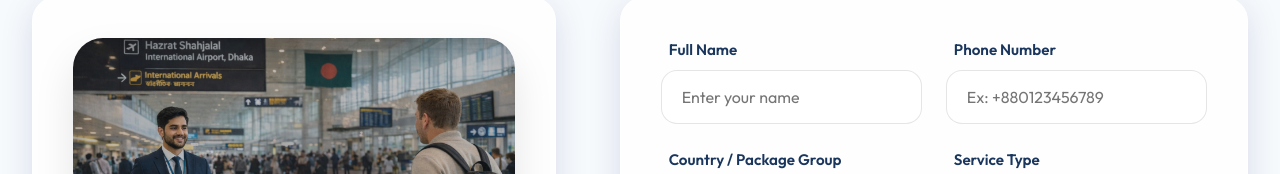
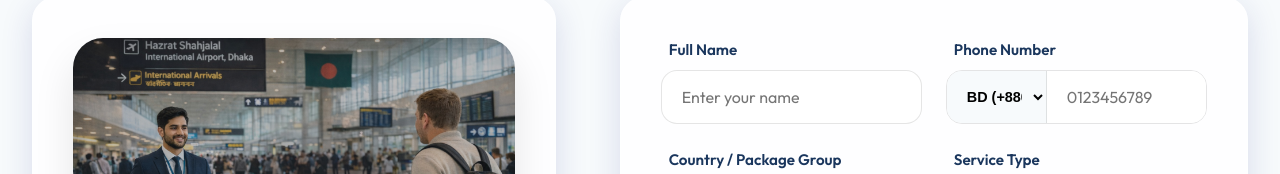
Before and after one commit to iamemonhowlader/airport, a React (Vite) app: page /book-now in a window 1280 px wide. Shown: the part 123-297 px from the top of the page. Built offline with nearby package versions, Linux system fonts and the light colour scheme.

Commit message:
commit information

```diff
--- a/src/pages/BookNow.css
+++ b/src/pages/BookNow.css
@@ -81,6 +81,41 @@
 .form-textarea {
   min-height: 150px;
   resize: vertical;
+}
+
+/* Phone Input with Country Code */
+.phone-input-wrapper {
+  display: flex;
+  gap: 0;
+  border-radius: 16px;
+  overflow: hidden;
+  border: 1px solid rgba(0,0,0,0.1);
+  transition: var(--transition-fast);
+}
+
+.phone-input-wrapper:focus-within {
+  border-color: var(--accent);
+  box-shadow: 0 0 0 4px rgba(246, 166, 30, 0.1);
+  transform: translateY(-2px);
+}
+
+.country-code-select {
+  width: 100px;
+  border: none;
+  border-right: 1px solid rgba(0,0,0,0.1);
+  background: var(--bg-light);
+  padding: 0 0.5rem 0 1rem;
+  font-size: 0.9rem;
+  font-weight: 600;
+  cursor: pointer;
+  outline: none;
+}
+
+.phone-main-input {
+  border: none !important;
+  border-radius: 0 !important;
+  box-shadow: none !important;
+  transform: none !important;
 }
 
 .form-submit-btn {
--- a/src/pages/BookNow.tsx
+++ b/src/pages/BookNow.tsx
@@ -1,9 +1,11 @@
 import { useState } from 'react';
+import { countryCodes } from '../utils/countryCodes';
 import './BookNow.css';
 
 const BookNow = () => {
     const [formData, setFormData] = useState({
         fullName: '',
+        countryCode: '+880',
         phoneNumber: '',
         country: '',
         serviceType: '',
@@ -78,14 +80,28 @@ const BookNow = () => {
 
                                 <div className="form-group">
                                     <label className="form-label">Phone Number</label>
+                                    <div className="phone-input-wrapper">
+                                        <select
+                                            name="countryCode"
+                                            className="country-code-select"
+                                            value={formData.countryCode}
+                                            onChange={handleChange}
+                                        >
+                                            {countryCodes.map((item) => (
+                                                <option key={item.iso} value={item.code}>
+                                                    {item.iso} ({item.code})
+                                                </option>
+                                            ))}
+                                        </select>
                                         <input
                                             type="tel"
                                             name="phoneNumber"
-                                        placeholder="Ex: +880123456789"
-                                        className="form-input"
+                                            placeholder="0123456789"
+                                            className="form-input phone-main-input"
                                             required
                                             onChange={handleChange}
                                         />
+                                    </div>
                                 </div>
 
                                 <div className="form-group">
--- a/src/pages/Home.css
+++ b/src/pages/Home.css
@@ -9,10 +9,12 @@
   background: linear-gradient(rgba(10, 25, 47, 0.4), rgba(10, 25, 47, 0.4)), url('/images/new.png');
   background-size: cover;
   background-position: center;
+  background-repeat: no-repeat;
   display: flex;
   align-items: center;
   color: var(--white);
   padding-top: 100px;
+  transition: all 0.5s ease;
 }
 
 .hero-badge {
@@ -52,7 +54,9 @@
 }
 
 .btn-outline {
-  display: inline-block;
+  display: flex;
+  align-items: center;
+  gap: 0.75rem;
   border: 2px solid var(--white);
   color: var(--white);
   padding: 1rem 2.5rem;
@@ -283,11 +287,18 @@
 
 @media (max-width: 768px) {
   .premium-hero {
-    padding-top: 120px;
+    padding-top: 180px;
+    padding-bottom: 60px;
+    min-height: auto;
+    background-size: 100% auto; /* Show full image width without zoom */
+    background-position: top center;
+    background-repeat: no-repeat;
+    background-color: #0a192f; /* Fallback color matching the image theme */
   }
 
   .hero-title {
-    font-size: 2.5rem;
+    font-size: 2.8rem;
+    margin-bottom: 1rem;
   }
 
   .hero-subtitle {
--- a/src/pages/Home.tsx
+++ b/src/pages/Home.tsx
@@ -19,7 +19,9 @@ const Home = () => {
                         </p>
                         <div className="hero-actions">
                             <Link to="/book-now/" className="btn-accent">Book Now</Link>
-                            <Link to="/services/" className="btn-outline">Our Services</Link>
+                            <a href="https://wa.me/8801325172266" target="_blank" rel="noopener noreferrer" className="btn-outline">
+                                <i className="ri-whatsapp-line"></i> WhatsApp Us
+                            </a>
                         </div>
                     </div>
                     <div className="hero-stats">
--- /dev/null
+++ b/src/utils/countryCodes.ts
@@ -0,0 +1,61 @@
+export const countryCodes = [
+    { name: "Afghanistan", code: "+93", iso: "AF" },
+    { name: "Albania", code: "+355", iso: "AL" },
+    { name: "Algeria", code: "+213", iso: "DZ" },
+    { name: "Andorra", code: "+376", iso: "AD" },
+    { name: "Angola", code: "+244", iso: "AO" },
+    { name: "Argentina", code: "+54", iso: "AR" },
+    { name: "Armenia", code: "+374", iso: "AM" },
+    { name: "Australia", code: "+61", iso: "AU" },
+    { name: "Austria", code: "+43", iso: "AT" },
+    { name: "Azerbaijan", code: "+994", iso: "AZ" },
+    { name: "Bahrain", code: "+973", iso: "BH" },
+    { name: "Bangladesh", code: "+880", iso: "BD" },
+    { name: "Belgium", code: "+32", iso: "BE" },
+    { name: "Brazil", code: "+55", iso: "BR" },
+    { name: "Canada", code: "+1", iso: "CA" },
+    { name: "China", code: "+86", iso: "CN" },
+    { name: "Denmark", code: "+45", iso: "DK" },
+    { name: "Egypt", code: "+20", iso: "EG" },
+    { name: "Finland", code: "+358", iso: "FI" },
+    { name: "France", code: "+33", iso: "FR" },
+    { name: "Germany", code: "+49", iso: "DE" },
+    { name: "Greece", code: "+30", iso: "GR" },
+    { name: "Hong Kong", code: "+852", iso: "HK" },
+    { name: "India", code: "+91", iso: "IN" },
+    { name: "Indonesia", code: "+62", iso: "ID" },
+    { name: "Iran", code: "+98", iso: "IR" },
+    { name: "Iraq", code: "+964", iso: "IQ" },
+    { name: "Ireland", code: "+353", iso: "IE" },
+    { name: "Italy", code: "+39", iso: "IT" },
+    { name: "Japan", code: "+81", iso: "JP" },
+    { name: "Jordan", code: "+962", iso: "JO" },
+    { name: "Kuwait", code: "+965", iso: "KW" },
+    { name: "Lebanon", code: "+961", iso: "LB" },
+    { name: "Malaysia", code: "+60", iso: "MY" },
+    { name: "Maldives", code: "+960", iso: "MV" },
+    { name: "Mexico", code: "+52", iso: "MX" },
+    { name: "Netherlands", code: "+31", iso: "NL" },
+    { name: "New Zealand", code: "+64", iso: "NZ" },
+    { name: "Norway", code: "+47", iso: "NO" },
+    { name: "Oman", code: "+968", iso: "OM" },
+    { name: "Pakistan", code: "+92", iso: "PK" },
+    { name: "Philippines", code: "+63", iso: "PH" },
+    { name: "Portugal", code: "+351", iso: "PT" },
+    { name: "Qatar", code: "+974", iso: "QA" },
+    { name: "Russia", code: "+7", iso: "RU" },
+    { name: "Saudi Arabia", code: "+966", iso: "SA" },
+    { name: "Singapore", code: "+65", iso: "SG" },
+    { name: "South Africa", code: "+27", iso: "ZA" },
+    { name: "South Korea", code: "+82", iso: "KR" },
+    { name: "Spain", code: "+34", iso: "ES" },
+    { name: "Sri Lanka", code: "+94", iso: "LK" },
+    { name: "Sweden", code: "+46", iso: "SE" },
+    { name: "Switzerland", code: "+41", iso: "CH" },
+    { name: "Thailand", code: "+66", iso: "TH" },
+    { name: "Turkey", code: "+90", iso: "TR" },
+    { name: "United Arab Emirates", code: "+971", iso: "AE" },
+    { name: "United Kingdom", code: "+44", iso: "GB" },
+    { name: "United States", code: "+1", iso: "US" },
+    { name: "Vietnam", code: "+84", iso: "VN" }
+];
```
Lines whose indentation alone changed are shown as unchanged.
